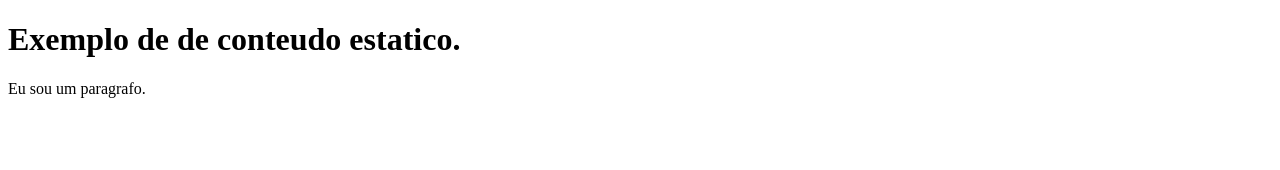
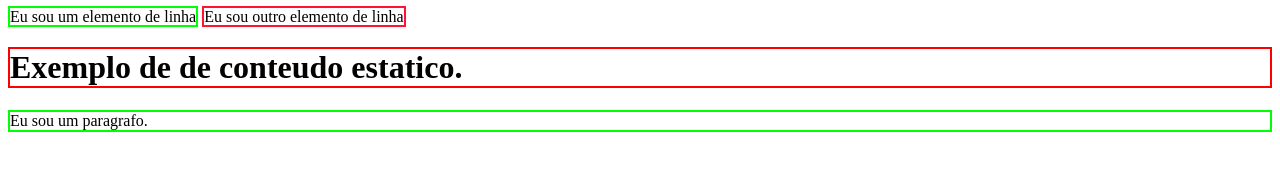
Before and after one commit to Andenik/1TDSPW, a plain HTML site: page index.html in a window 1280 px wide. Drawn offline with Linux system fonts and the light colour scheme.

Commit message:
Orientação sobre tags de blocos e linha

```diff
--- a/index.html
+++ b/index.html
@@ -12,7 +12,10 @@
 	</head>
 	<!-- segundo filo do html = body -->
 	<body>
-		<h1>Exemplo de de conteudo estatico.</h1>
-		<p>Eu sou um paragrafo.</p>
+		<span style="border:solid 2px #00ff00">Eu sou um elemento de linha</span>
+		<span style="border:solid 2px #ff1235">Eu sou outro elemento de linha</span>
+		<h1 style="border:solid 2px #ff0000">Exemplo de de conteudo estatico.</h1>
+		<p style="border:solid 2px #00ff00">Eu sou um paragrafo.</p>
+
 	</body>
 </html>
```
